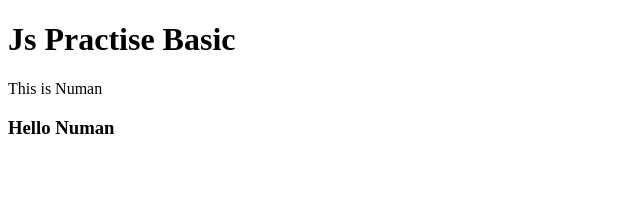
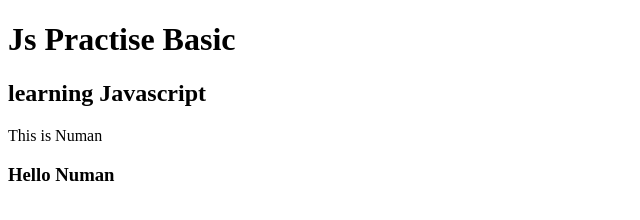
Before and after one commit to iamvishaldev/JS-Practise, a plain HTML site: page app.html in a window 1280 px wide. Shown: the whole page, without its empty margins (0-640 px from the left). Drawn offline with Linux system fonts and the light colour scheme.

Commit message:
updated code

```diff
--- a/app.html
+++ b/app.html
@@ -7,6 +7,7 @@
 </head>
 <body>
     <h1>Js Practise Basic</h1>
+    <h2>learning Javascript</h2>
     <div id="div">
         Lorem ipsum dolor sit amet consectetur adipisicing elit. Praesentium libero provident nemo. Sapiente dolorem, rerum perspiciatis incidunt eveniet ratione illum deleniti, a blanditiis asperiores nobis, atque numquam facilis dolores dolor nisi at suscipit delectus corporis nihil. Incidunt eligendi ea, blanditiis praesentium reprehenderit tempore voluptatum aliquam architecto similique fugit dignissimos unde.
     </div>
```
